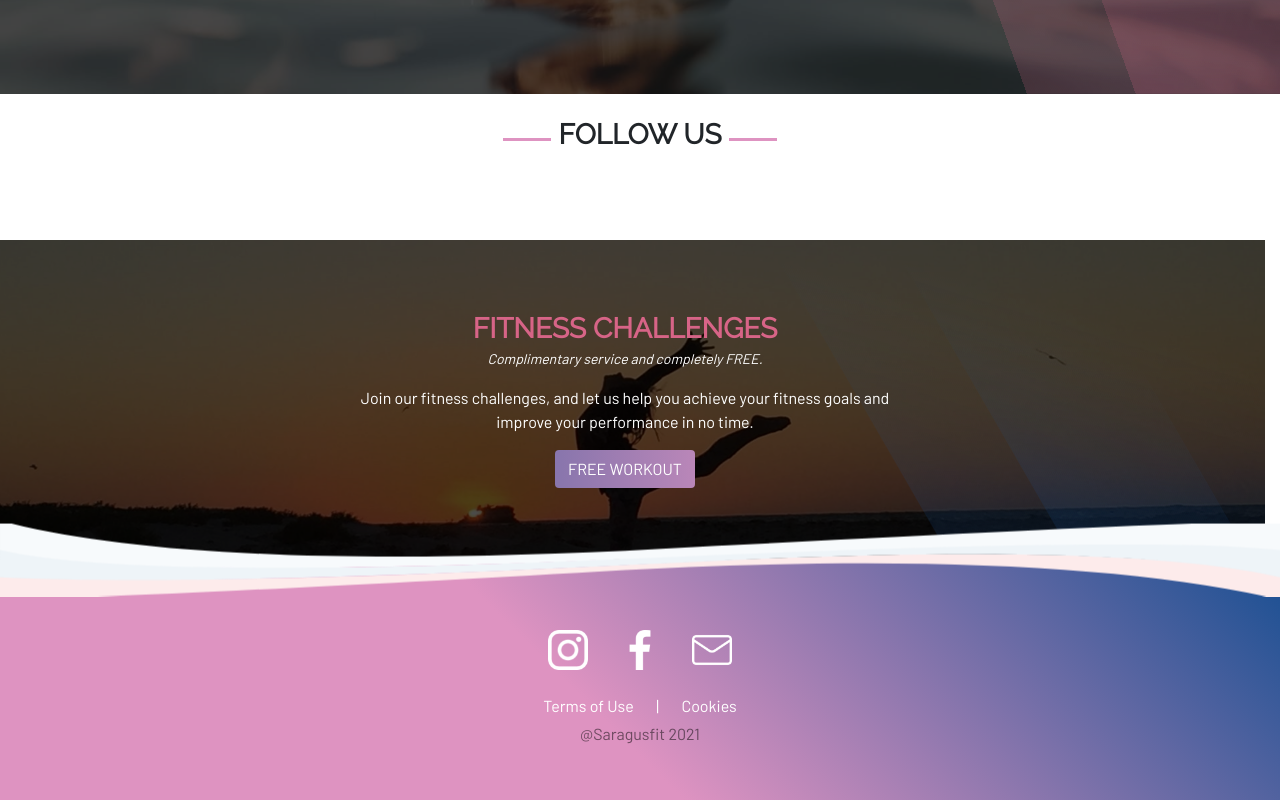
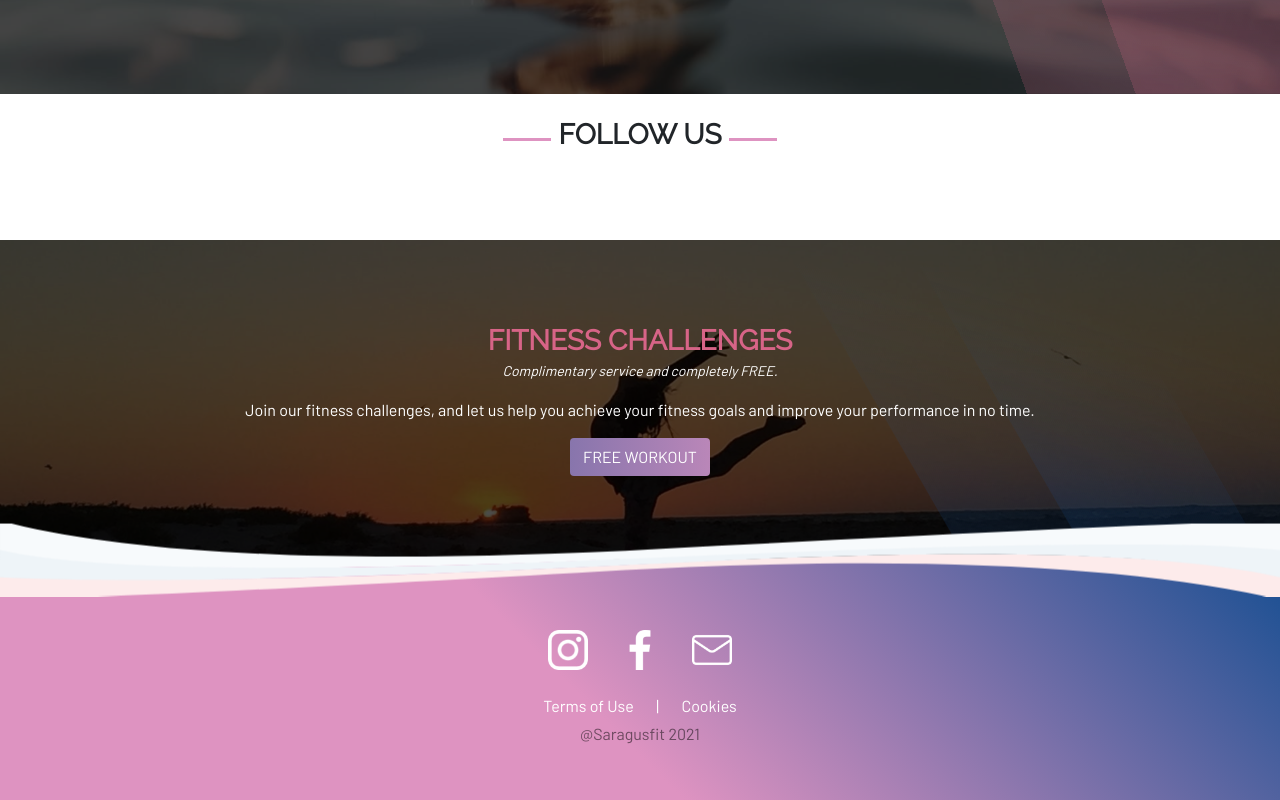
Before and after one commit to AgSanches/Saragusfit, a Vue app: page /oli in a window 1280 px wide. Shown: the part 5158-5958 px from the top of the page. Built offline with nearby package versions, Linux system fonts and the light colour scheme.

Commit message:
Modify styles Free Workout Plan Section.

```diff
--- a/src/components/home/FreeWorkoutPlanComponent.vue
+++ b/src/components/home/FreeWorkoutPlanComponent.vue
@@ -1,6 +1,6 @@
 <template>
   <div
-    class="free-workout-plan row justify-content-center align-items-center"
+    class="free-workout-plan row justify-content-center align-items-center mx-0"
     id="free-workout-plan"
   >
     <div class="overlay overlay-black"></div>
@@ -19,7 +19,7 @@
       </div>
       <div class="text-wrapper text-white">
         <p
-          class="text w-50 mx-auto"
+          class="text mx-auto"
           data-aos="fade-up"
           data-aos-duration="1200"
         >
@@ -49,6 +49,11 @@ export default {
 .free-workout-plan {
   width: 100vw;
   height: 20rem;
+
+  @media screen and (max-width: 599px) {
+    height: 23rem;
+  }
+
   background-size: cover;
   background-position: center;
   background-image: url("../../assets/home/saragusfit-free-workout.jpg");
```
